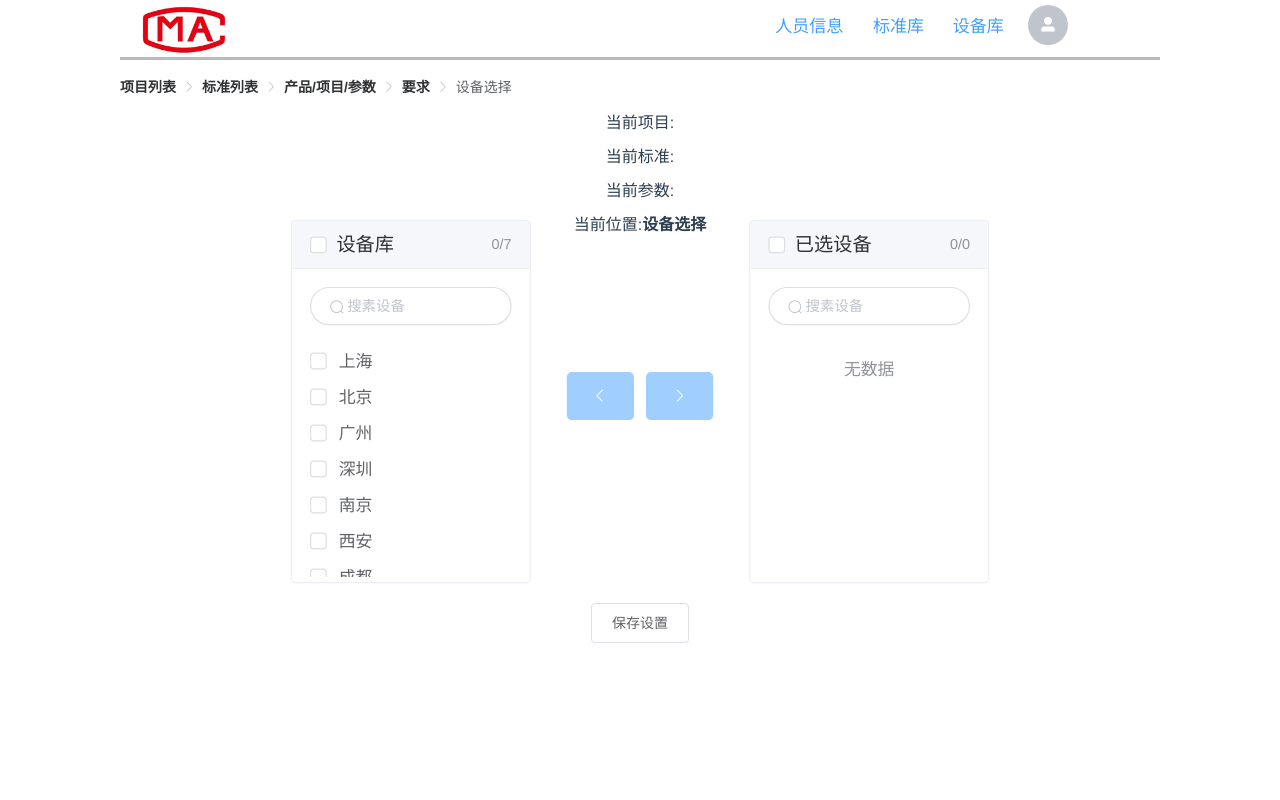
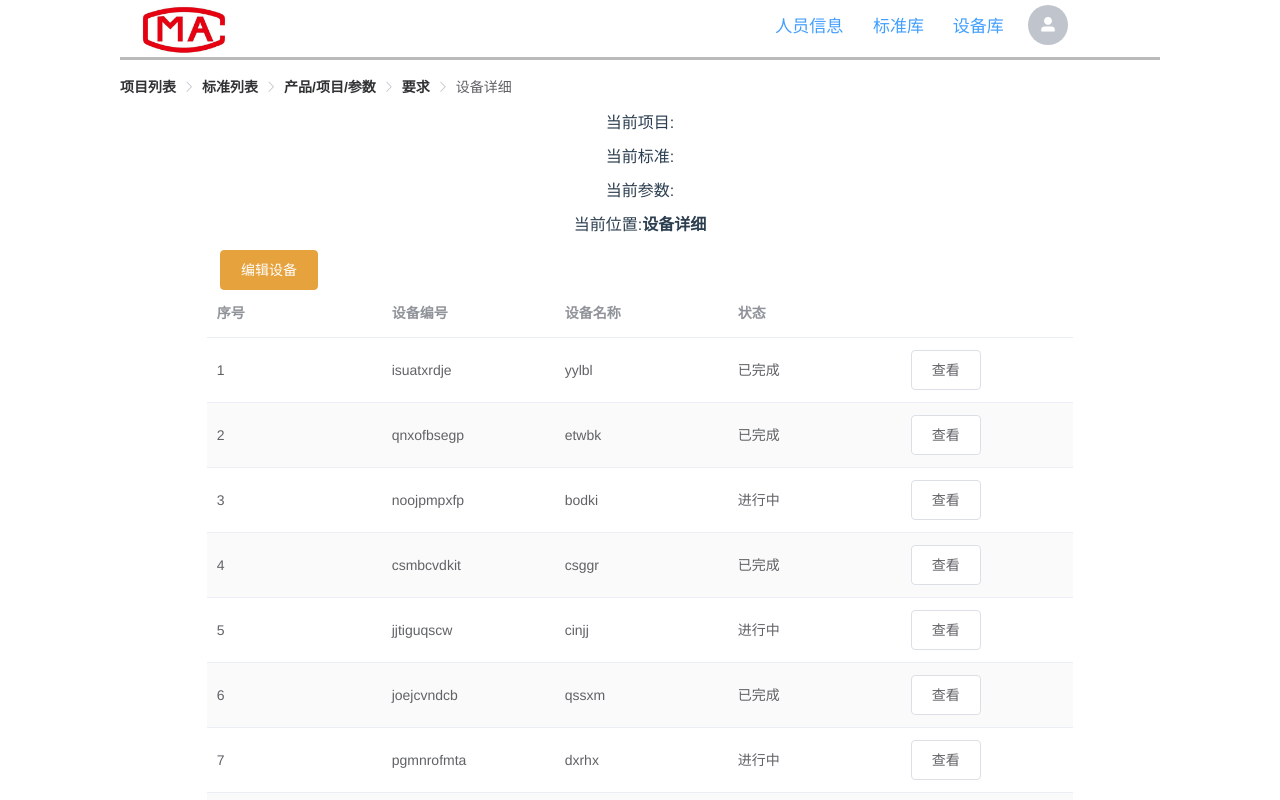
Before and after one commit to Jimbo-N/cma-frontend, a Vue app: page /equipment in a window 1280 px wide. Shown: the top 800 px of the page. Built offline with nearby package versions, Linux system fonts and the light colour scheme.

Commit message:
设备选择页

```diff
--- a/src/components/RequirementsDetails/Equipment/Equipment.vue
+++ b/src/components/RequirementsDetails/Equipment/Equipment.vue
@@ -10,38 +10,221 @@
           <el-breadcrumb-item :to="{ name: 'standard', params: this.params }">标准列表</el-breadcrumb-item>
           <el-breadcrumb-item :to="{ name: 'subprojects', params: this.params }">产品/项目/参数</el-breadcrumb-item>
           <el-breadcrumb-item :to="{ name: 'requirements', params: this.params }">要求</el-breadcrumb-item>
-          <el-breadcrumb-item>设备选择</el-breadcrumb-item>
+          <el-breadcrumb-item>设备详细</el-breadcrumb-item>
         </el-breadcrumb>
       </div>
       <el-row class="nowpos">
-        <p>当前项目:<span>{{ $route.params.projectid }}</span></p>
-        <p>当前标准:<span>{{ $route.params.standardid }}</span></p>
-        <P>当前参数:<span>{{ $route.params.subpid }}</span></P>
-        <p>当前位置:<span>设备选择</span></p>
+        <p>当前项目:<span>{{ this.projectid }}</span></p>
+        <p>当前标准:<span>{{ this.standardid }}</span></p>
+        <P>当前参数:<span>{{ this.subpid }}</span></P>
+        <p>当前位置:<span>设备详细</span></p>
       </el-row>
-      <el-row class="cont" type="flex" justify="center">
-        <el-col class="transfer-container transfer-zoom">
-          <el-transfer class="my-transfer"
-        filterable
-        :filter-method="filterMethod"
-        filter-placeholder="搜素设备"
-        :titles="['设备库','已选设备']"
-        v-model="value"
-        :buttonposition="right"
-        :data="data">
-        </el-transfer>
+      <el-row class="modifybtn">
+        <el-button type="warning" @click="showModify = true">编辑设备</el-button>
+      </el-row>
+      <el-row class="cont" type="flex" justify="center" style="width: 100%;">
+        <el-col :span="20">
+          <el-table stripe :data="devices">
 
+            <el-table-column prop="serialNumber" label="序号"></el-table-column>
+            <el-table-column prop="number" label="设备编号"></el-table-column>
+            <el-table-column prop="name" label="设备名称"></el-table-column>
+            <el-table-column prop="status" label="状态"></el-table-column>
+            <el-table-column>
+              <template slot-scope="scope">
+                <el-button @click="">查看</el-button>
+              </template>
+            </el-table-column>
+
+          </el-table>
         </el-col>
-        <!-- <el-button @click='debug()'>dedede</el-button> -->
-
       </el-row>
-      <el-row>
-        <el-button class="savebtn" @click="changeDevice()">保存设置</el-button>
-      </el-row>
+      <el-pagination class="bottom" @current-change="handlePageChange" @size-change="handleSizeChange"
+        :current-page="currentPage" :page-size="pageSize" :page-sizes="[10, 15, 30]"
+        layout="sizes, total,prev, pager, next" :total="totalResults">
+      </el-pagination>
 
     </el-main>
+
+
+    <el-dialog title="编辑设备" :visible.sync="showModify" width="60%" :before-close="processModify">
+      <el-container slot="footer" class="diagFoot">
+        <el-transfer class="my-transfer" filterable :filter-method="filterMethod" filter-placeholder="搜素设备"
+          :titles="['设备库', '已选设备']" v-model="value" :buttonposition="right" :data="data">
+
+        </el-transfer>
+        <el-row>
+          <el-button class="savebtn" @click="saveDevice()">保存设置</el-button>
+        </el-row>
+      </el-container>
+
+    </el-dialog>
+    <el-dialog title="是否保存修改？" :visible.sync="showConfirm" width="20%" center>
+      <el-container slot="footer" class="confirmDiagFoot">
+        <el-button @click="saveDevice">确认</el-button>
+        <el-button @click="closeMakesure">取消</el-button>
+      </el-container>
+
+    </el-dialog>
+
+
+
   </el-container>
 </template>
+
+
+<script>
+import NavBar from '@/components/NavBar.vue';
+export default {
+  components: {
+    NavBar
+  },
+  data() {
+
+
+
+    return {
+      projectid: this.$route.params.projectid,
+      standardid: this.$route.params.standardid,
+      subpid: this.$route.params.subpid,
+      showModify: false,
+      modifySaved: true,
+      showConfirm: false,
+      devices: [],
+      data: [],
+      value: [],              //获取后端数据
+      filterMethod(query, item) {
+        return item.pinyin.indexOf(query) > -1;
+      }
+
+      ,currentPage:1
+      ,pageSize:10
+      ,totalResults:2
+
+
+
+
+    };
+  },
+
+
+  methods: {
+    changeDevice() {
+      this.$router.push({ name: 'equipment', params: this.params })
+    },
+    sendModify() {
+      this.modifySaved = true;
+
+    }
+    , processModify(done) {
+
+      if (this.modifySaved == true) {
+        done();
+      }
+      else {
+        this.showConfirm = true;
+        return false;
+      }
+    }
+    , showSuccess() {
+      const h = this.$createElement;
+      this.$message({
+        message: h('p', null, [
+          h('i', { style: 'color: rgb(90,156,248)' }, '保存成功')
+        ]),
+        type: 'success'
+      });
+    }
+    , saveDevice() {
+      this.modifySaved = true;
+      this.showConfirm = false;
+      this.showModify = false;
+      this.showSuccess();
+    }
+    , closeMakesure() {
+      this.modifySaved = true;
+      this.showConfirm = false;
+      this.showModify = false;
+    }
+
+    ,async getDevice(){
+      try{
+        const resp = await this.$http.post('/v1/equipment/getDevice',{
+          token: localStorage.getItem('token'),
+          pageNumber: this.currentPage,
+          pageSize: this.pageSize
+        });
+
+        this.pageNumber = resp.data.data.pageNumber;
+        this.pageSize = resp.data.data.pageSize;
+        this.devices = resp.data.data.devices;
+        this.totalResults = resp.data.data.totalResults;
+        // alert(resp);
+        console.log(resp);
+
+      }
+      catch(e){
+        alert("fail to get device");
+      }
+    }
+    ,handlePageChange(page){
+      this.currentPage = page;
+      this.getDevice();
+    }
+    ,handleSizeChange(size){
+      this.pageSize = size;
+      this.getDevice();
+    }
+    ,generateData(){
+      const data = [];
+      this.devices.forEach((number, index) => {
+        data.push({
+          label: number,
+          key: index,
+          pinyin: number
+        });
+      });
+      this.data = data
+    }
+
+
+  }
+  , watch: {
+    value(newVal, oldVal) {
+      this.modifySaved = false;
+    }
+  }
+  , created() {
+    this.getDevice();
+    this.generateData();
+    //   alert(123);
+    if (this.projectid != null) {
+      localStorage.setItem('projectid', JSON.stringify(this.projectid));
+    }
+    if (this.standardid != null) {
+      localStorage.setItem('standardid', JSON.stringify(this.standardid));
+    }
+    if (this.subpid != null) {
+      localStorage.setItem('subpid', JSON.stringify(this.subpid));
+    }
+
+    const savedprojectid = localStorage.getItem('projectid');
+    const savedstandardid = localStorage.getItem('standardid');
+    const savedsubpid = localStorage.getItem('subpid');
+    if (savedprojectid) {
+      this.projectid = JSON.parse(savedprojectid);
+    }
+    if (savedstandardid) {
+      this.standardid = JSON.parse(savedstandardid);
+    }
+    if (savedsubpid) {
+      this.subpid = JSON.parse(savedsubpid);
+    }
+  }
+}
+
+
+</script>
 
 <style>
 .out {
@@ -51,7 +234,7 @@
   align-items: center;
 }
 
-.my-transfer {
+.sel {
   text-align: left;
 }
 
@@ -73,64 +256,24 @@
   font-weight: 1000;
 }
 
-.savebtn {
-  margin: 50px;
+.modifybtn {
+  width: 100%;
+  display: flex;
+  justify-content: left;
+  padding-left: 100px;
 }
 
-.transfer-zoom {
-  transform: scale(1.2); /* 调整放大倍数 */
+.diagFoot {
+  display: flex;
+  flex-direction: column;
+  align-items: center;
+  justify-content: center;
 }
 
+.confirmDiagFoot {
+  padding: 0;
+  display: flex;
+  align-items: center;
+  justify-content: center;
+}
 </style>
-
-<script>
-import NavBar from '@/components/NavBar.vue';
-export default {
-  components: {
-    NavBar
-  },
-  data() {
-    const generateData = _ => {
-      const data = [];
-      const cities = ['上海', '北京', '广州', '深圳', '南京', '西安', '成都'];      //获取后端数据
-      const pinyin = ['shanghai', 'beijing', 'guangzhou', 'shenzhen', 'nanjing', 'xian', 'chengdu'];
-      cities.forEach((city, index) => {
-        data.push({
-          label: city,
-          key: index,
-          pinyin: pinyin[index] + cities[index]
-        });
-      });
-      return data;
-    };
-    return {
-      data: generateData(),
-      value: [],              //获取后端数据
-      filterMethod(query, item) {
-        return item.pinyin.indexOf(query) > -1;
-      },
-      projectid: this.$route.params.projectid,
-      standardid: this.$route.params.standardid,
-      subpid: this.$route.params.subpid
-    };
-  },
-  methods: {
-    // debug(){
-    //   console.log("value=")
-    //   console.log(this.value)
-    // },
-    changeDevice() {
-      const h = this.$createElement;          //
-      this.$message({
-        message: h('p', null, [
-          h('i', { style: 'color: rgb(90,156,248)' }, '保存成功')
-        ]),
-        type: 'success'
-      });
-    }
-  }
-
-}
-
-
-</script>
--- a/src/components/RequirementsDetails/Equipment/EquipmentDetails.vue
+++ b/src/components/RequirementsDetails/Equipment/EquipmentDetails.vue
@@ -1,3 +1,4 @@
+
 <template>
     <el-container>
         <el-main class="out">
@@ -10,37 +11,84 @@
                     <el-breadcrumb-item :to="{ name: 'standard', params: this.params }">标准列表</el-breadcrumb-item>
                     <el-breadcrumb-item :to="{ name: 'subprojects', params: this.params }">产品/项目/参数</el-breadcrumb-item>
                     <el-breadcrumb-item :to="{ name: 'requirements', params: this.params }">要求</el-breadcrumb-item>
-                    <el-breadcrumb-item>设备详细</el-breadcrumb-item>
+                    <el-breadcrumb-item>设备选择</el-breadcrumb-item>
                 </el-breadcrumb>
             </div>
             <el-row class="nowpos">
-                <p>当前项目:<span>{{ this.projectid }}</span></p>
-                <p>当前标准:<span>{{ this.standardid }}</span></p>
-                <P>当前参数:<span>{{ this.subpid }}</span></P>
-                <p>当前位置:<span>设备详细</span></p>
+                <p>当前项目:<span>{{ $route.params.projectid }}</span></p>
+                <p>当前标准:<span>{{ $route.params.standardid }}</span></p>
+                <P>当前参数:<span>{{ $route.params.subpid }}</span></P>
+                <p>当前位置:<span>设备选择</span></p>
             </el-row>
-            <el-row class="modifybtn">
-                <el-button type="warning" @click="changeDevice()">编辑设备</el-button>
+            <el-row class="cont" type="flex" justify="center">
+                <el-col class="transfer-container transfer-zoom">
+                    <el-transfer class="my-transfer" filterable :filter-method="filterMethod" filter-placeholder="搜素设备"
+                        :titles="['设备库', '已选设备']" v-model="value" :buttonposition="right" :data="data">
+                    </el-transfer>
+
+                </el-col>
+                <!-- <el-button @click='debug()'>dedede</el-button> -->
+
             </el-row>
-            <el-row class="cont" type="flex" justify="center" style="width: 100%;">
-                <el-col :span="20">
-                    <el-table stripe :data="devices">
-                        <el-table-column prop="did" label="设备编号"></el-table-column>
-                        <el-table-column prop="dname" label="设备名称"></el-table-column>
-                        <el-table-column prop="dstate" label="状态"></el-table-column>
-                        <el-table-column>
-                            <template slot-scope="scope">
-                                <el-button @click="">查看</el-button>
-                            </template>
-                        </el-table-column>
-
-                    </el-table>
-                </el-col>
+            <el-row>
+                <el-button class="savebtn" @click="changeDevice()">保存设置</el-button>
             </el-row>
 
         </el-main>
     </el-container>
 </template>
+
+<script>
+import NavBar from '@/components/NavBar.vue';
+export default {
+    components: {
+        NavBar
+    },
+    data() {
+        const generateData = _ => {
+            const data = [];
+            const cities = ['上海', '北京', '广州', '深圳', '南京', '西安', '成都'];      //获取后端数据
+            const pinyin = ['shanghai', 'beijing', 'guangzhou', 'shenzhen', 'nanjing', 'xian', 'chengdu'];
+            cities.forEach((city, index) => {
+                data.push({
+                    label: city,
+                    key: index,
+                    pinyin: pinyin[index] + cities[index]
+                });
+            });
+            return data;
+        };
+        return {
+            data: generateData(),
+            value: [],              //获取后端数据
+            filterMethod(query, item) {
+                return item.pinyin.indexOf(query) > -1;
+            },
+            projectid: this.$route.params.projectid,
+            standardid: this.$route.params.standardid,
+            subpid: this.$route.params.subpid
+        };
+    },
+    methods: {
+        // debug(){
+        //   console.log("value=")
+        //   console.log(this.value)
+        // },
+        changeDevice() {
+            const h = this.$createElement;          //
+            this.$message({
+                message: h('p', null, [
+                    h('i', { style: 'color: rgb(90,156,248)' }, '保存成功')
+                ]),
+                type: 'success'
+            });
+        }
+    }
+
+}
+
+
+</script>
 
 <style>
 .out {
@@ -50,7 +98,7 @@
     align-items: center;
 }
 
-.sel {
+.my-transfer {
     text-align: left;
 }
 
@@ -71,78 +119,13 @@
 .nowpos span {
     font-weight: 1000;
 }
-.modifybtn{
-    width: 100%;
-    display: flex;
-    justify-content: left;
-    padding-left: 100px;
+
+.savebtn {
+    margin: 50px;
 }
 
+.transfer-zoom {
+    transform: scale(1.2);
+    /* 调整放大倍数 */
+}
 </style>
-
-<script>
-import NavBar from '@/components/NavBar.vue';
-export default {
-    components: {
-        NavBar
-    },
-    data() {
-        return {
-            projectid: this.$route.params.projectid,
-            standardid: this.$route.params.standardid,
-            subpid: this.$route.params.subpid,
-            devices: [
-                {
-                    did: 1,
-                    dname: '机器1',
-                    dstate: '已完成'
-                },
-                {
-                    did: 2,
-                    dname: '机器2',
-                    dstate: '未完成'
-                },
-                {
-                    did: 3,
-                    dname: '机器3',
-                    dstate: '已完成'
-                }
-            ]
-        };
-    },
-    methods: {
-        changeDevice(){
-            this.$router.push({ name: 'equipment', params: this.params })
-        }
-
-    },
-
-    created() {
-        //   alert(123);
-        if(this.projectid!=null){
-            localStorage.setItem('projectid', JSON.stringify(this.projectid));
-        }
-        if(this.standardid!=null){
-            localStorage.setItem('standardid', JSON.stringify(this.standardid));
-        }
-        if(this.subpid!=null){
-            localStorage.setItem('subpid', JSON.stringify(this.subpid));
-        }
-
-        const savedprojectid = localStorage.getItem('projectid');
-        const savedstandardid = localStorage.getItem('standardid');
-        const savedsubpid = localStorage.getItem('subpid');
-        if (savedprojectid) {
-            this.projectid = JSON.parse(savedprojectid);
-        }
-        if (savedstandardid) {
-            this.standardid = JSON.parse(savedstandardid);
-        }
-        if (savedsubpid) {
-            this.subpid = JSON.parse(savedsubpid);
-        }
-    }
-}
-
-
-</script>
--- a/src/mock/index.js
+++ b/src/mock/index.js
@@ -26,3 +26,27 @@ Mock.mock(/\/v1\/project\/listsearchPage/, 'post', (req) => {
     }
   });
 });
+
+Mock.mock(/\/v1\/equipment\/getDevice/, 'post', (req) => {
+  console.log("req.body:"+req.body)
+  const reqbody = JSON.parse(req.body)
+  const pageSize = parseInt(reqbody.pageSize)||10 //默认大小为10
+  const page = parseInt(reqbody.pageNumber)||1
+
+  return Mock.mock({
+    'code': 1,
+    'message': '查询成功',
+    'data': {
+      'pageNumber': page ,
+      'pageSize': pageSize,
+      [`devices|${pageSize}`]: [{
+        'serialNumber|+1':1,
+        'number':'@word(10)',
+        'name': '@word(5)',
+        'status|1': ['进行中', '已完成']
+      }]
+      ,'url':"this is a url"
+      ,'totalResults':23
+    }
+  });
+});
```
